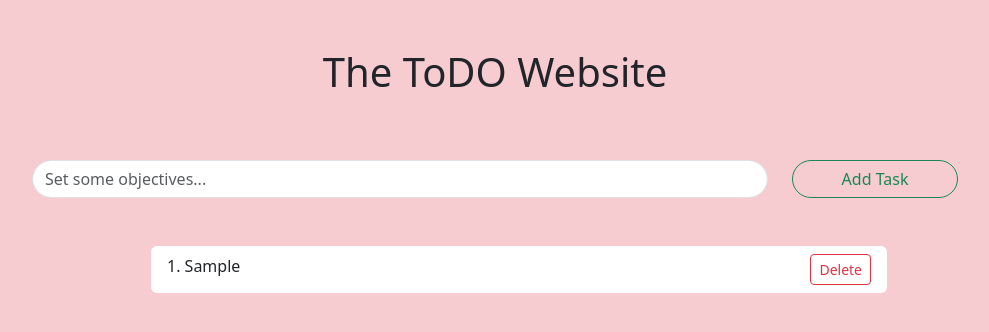
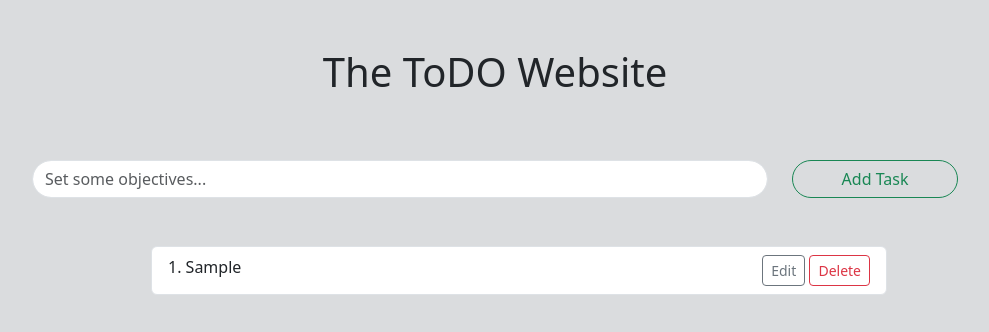
Before and after one commit to richardakoekofi/To-Do-List, a plain HTML site: page index.html in a window 1280 px wide. Both pictures are taken after typing "Sample" into the empty fields and a click on the button "Add Task". Shown: the whole page, without its empty margins (145-1134 px from the left). Drawn offline with nearby package versions, Linux system fonts and the light colour scheme.

Commit message:
updated with new features

```diff
--- a/index.html
+++ b/index.html
@@ -1,18 +1,21 @@
+<!DOCTYPE html>
 <html lang="en">
+
 <head>
   <meta charset="UTF-8">
   <meta name="viewport" content="width=device-width, initial-scale=1.0">
   <link href="https://cdn.jsdelivr.net/npm/bootstrap@5.3.0/dist/css/bootstrap.min.css" rel="stylesheet" integrity="sha384-9ndCyUaIbzAi2FUVXJi0CjmCapSmO7SnpJef0486qhLnuZ2cdeRhO02iuK6FUUVM" crossorigin="anonymous">
   <title>TODO LIST</title>
 </head>
-<body class="bg-danger bg-opacity-25">
+
+<body class="bg-secondary bg-opacity-25">
   <div class="container-sm mt-5">
-        <h1 class="text-center ">The ToDO Website</h1>
+    <h1 class="text-center">The ToDO Website</h1>
     <div class="row justify-content-center align-items-center mt-5">
       <div class="col-sm-8 mt-sm-3">
         <input type="text" class="form-control rounded-pill" id="tasks2create" placeholder="Set some objectives...">
       </div>
-            <div class="col-sm-2">
+      <div class="col-md-2">
         <button type="button" class="btn btn-outline-success w-100 mt-3 rounded-pill" id="add-btn">Add Task</button>
       </div>
     </div>
@@ -20,13 +23,14 @@
   <div class="container mt-5">
     <div class="row justify-content-evenly">
       <div class="col-sm-8 ms-sm-5">
-                <ol class="list-group list-group-numbered list-group-flush rounded" id="list-group-class">
+        <ul class="list-group list-group-numbered rounded" id="list-group-class">
 
-                </ol>
+        </ul>
       </div>
     </div>
   </div>
   <script src="script.js"></script>
   <script src="https://cdn.jsdelivr.net/npm/bootstrap@5.3.0/dist/js/bootstrap.bundle.min.js" integrity="sha384-geWF76RCwLtnZ8qwWowPQNguL3RmwHVBC9FhGdlKrxdiJJigb/j/68SIy3Te4Bkz" crossorigin="anonymous"></script>
 </body>
+
 </html>
--- a/script.js
+++ b/script.js
@@ -1,40 +1,63 @@
-const inputField = document.getElementById("tasks2create");
-const addButton = document.getElementById("add-btn");
-const listGroup = document.getElementById("list-group-class");
+const addBtn = document.getElementById('add-btn');
+const taskInput = document.getElementById('tasks2create');
+const taskList = document.getElementById('list-group-class');
 
-// Add event listeners to the button and list group
-addButton.addEventListener("click", addTask);
-listGroup.addEventListener("click", deleteTask);
+// Add event listener to the Add Task button
+addBtn.addEventListener('click', addTask);
 
+//add a new task
 function addTask() {
-// Get the value from the input field
-const task = inputField.value;
- if (task !== "") {
-  // Create a new list item
-      const listItem = document.createElement("li");
-      listItem.className = "list-group-item";
-      listItem.textContent = task;
+  const taskText = taskInput.value.trim();
+  if (taskText !== '') {
+    const taskItem = document.createElement('li');
+    taskItem.className = 'list-group-item';
+    taskItem.innerHTML = `
+      <span>${taskText}</span>
+      <div class="float-end">
+        <button class="btn btn-outline-secondary btn-sm" onclick="editTask(this)">Edit</button>
+        <button class="btn btn-outline-danger btn-sm" onclick="deleteTask(this)">Delete</button>
+      </div>
+    `;
+    taskList.appendChild(taskItem);
+    taskInput.value = '';
+  }
+}
 
-      // Create a delete button
-      const deleteButton = document.createElement("button");
-      deleteButton.className = "btn btn-outline-danger btn-sm float-end";
-      deleteButton.textContent = "Delete";
+//delete a task
+function deleteTask(button) {
+  const taskItem = button.closest('li');
+  taskList.removeChild(taskItem);
+}
 
-      // Append the delete button to the list item
-      listItem.appendChild(deleteButton);
+//edit a task
+function editTask(button) {
+  const taskItem = button.closest('li');
+  const taskText = taskItem.querySelector('span');
+  const editBtn = taskItem.querySelector('.btn-outline-secondary');
 
-      // Append the list item to the list group
-      listGroup.appendChild(listItem);
+  // Replace the task text
+  taskText.innerHTML = `<input type="text" class="form-control" value="${taskText.innerText}">`;
 
-      // Clear the input field
-      inputField.value = "";
-    }
+  // Change the "Edit" button to "Save"
+  editBtn.innerText = 'Save';
+  editBtn.classList.replace('btn-outline-secondary', 'btn-outline-primary');
+  editBtn.setAttribute('onclick', 'saveTask(this)');
+}
+
+//save a task after editing
+function saveTask(button) {
+  const taskItem = button.closest('li');
+  const taskText = taskItem.querySelector('span');
+  const editBtn = taskItem.querySelector('.btn-outline-primary');
+  const newTaskText = taskText.querySelector('input').value.trim();
+
+  // Update the task text if it's not empty
+  if (newTaskText !== '') {
+    taskText.innerText = newTaskText;
   }
 
-  function deleteTask(event) {
-    if (event.target.tagName === "BUTTON") {
-      // Remove the parent list item when the delete button is clicked
-      const listItem = event.target.parentNode;
-      listGroup.removeChild(listItem);
-    }
-  }
+  // Restore the "Edit" button
+  editBtn.innerText = 'Edit';
+  editBtn.classList.replace('btn-outline-primary', 'btn-outline-secondary');
+  editBtn.setAttribute('onclick', 'editTask(this)');
+}
```
Lines whose indentation alone changed are shown as unchanged.
